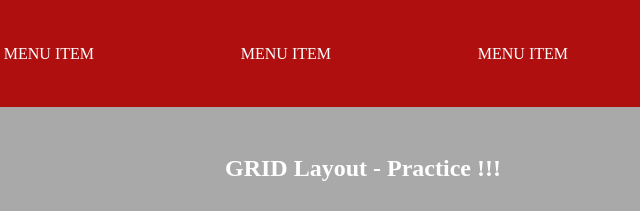
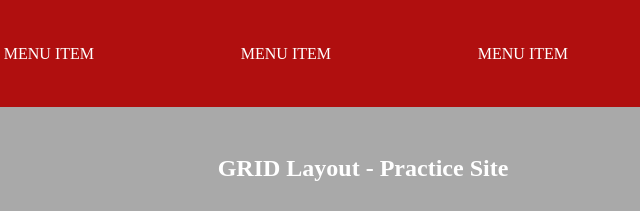
Before and after one commit to YuriyBurylo/GridGallery, a plain HTML site: page index.html in a window 1280 px wide. Shown: the top 211 px of the page, 443-1083 px from the left. Drawn offline with Linux system fonts and the light colour scheme.

Commit message:
Changed main heading

```diff
--- a/index.html
+++ b/index.html
@@ -35,7 +35,7 @@
                 </nav>
             </aside>
             <section class="content">
-                <h1 class="content_title">GRID Layout - Practice !!!</h1>
+                <h1 class="content_title">GRID Layout - Practice Site</h1>
                 <section class="content_gallery gallery">
                     <h2 class="gallery_title">Gallery</h2>
                     <div class="gallery_items">
```
